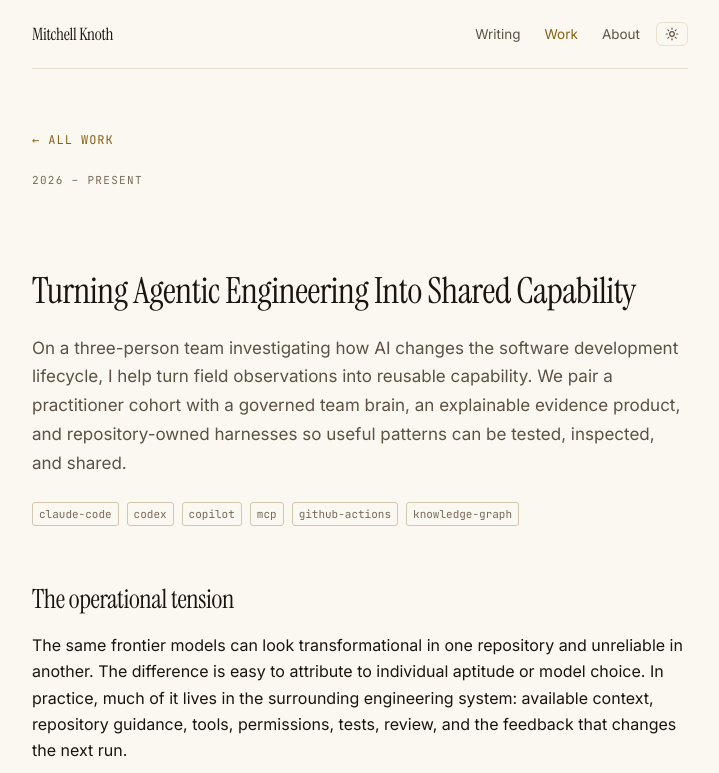
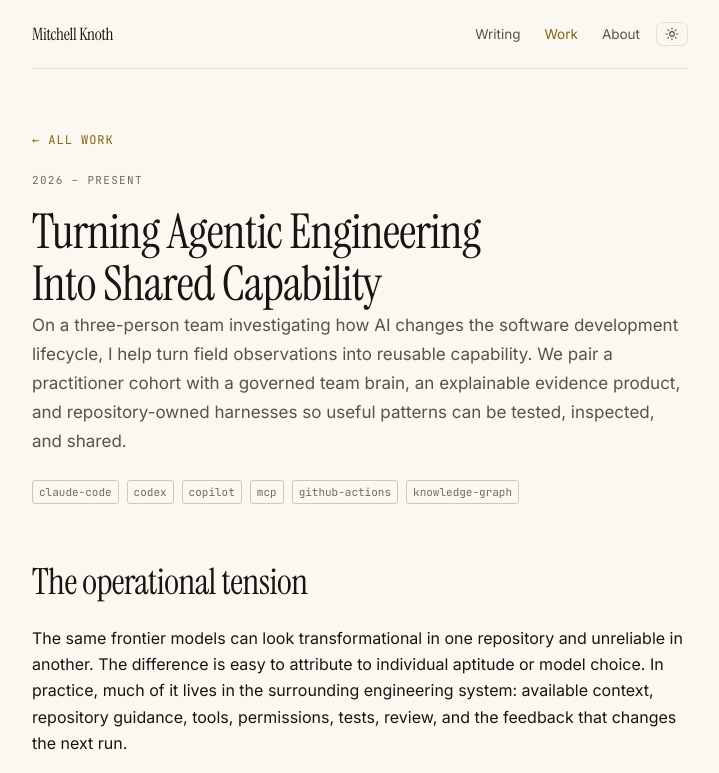
Before and after one commit to mknoth197/mknoth197.github.io, an Astro site: page /work/agentic-engineering in a window 1280 px wide. Shown: the top 773 px of the page, without its empty margins (280-999 px from the left). Built offline with nearby package versions, Linux system fonts and the light colour scheme; Astro itself is replaced by a stand-in of ours; some packages are replaced by stand-ins of ours.

Commit message:
fix(typography): strengthen content heading hierarchy

```diff
--- a/src/pages/work/[slug].astro
+++ b/src/pages/work/[slug].astro
@@ -21,7 +21,7 @@ const { Content } = await render(project);
 
     <header class="mb-10 mt-5">
       <div class="mono-meta mb-4">{project.data.period}</div>
-      <h1 class="prose-serif text-[40px] leading-[1.1]" style="color: var(--fg);">
+      <h1 class="work-title prose-serif" style="color: var(--fg);">
         {project.data.title}
       </h1>
       <p class="mt-4 text-[17px] leading-[1.7]" style="color: var(--fg-muted);">
--- a/src/styles/global.css
+++ b/src/styles/global.css
@@ -179,13 +179,21 @@ button:focus-visible,
   font-weight: 400;
   letter-spacing: -0.015em;
   color: var(--fg);
-  margin-top: 2.2em;
   margin-bottom: 0.6em;
   line-height: 1.2;
 }
-.content h1 { font-size: 2.25rem; }
-.content h2 { font-size: 1.65rem; }
-.content h3 { font-size: 1.3rem; }
+.content h1 {
+  font-size: 2.25rem;
+  margin-top: 2.2em;
+}
+.content h2 {
+  font-size: clamp(2.05rem, 4.8vw, 2.25rem);
+  margin-top: 3.5rem;
+}
+.content h3 {
+  font-size: clamp(1.6rem, 3.8vw, 1.75rem);
+  margin-top: 2.5rem;
+}
 .content p {
   margin: 0 0 1.2em;
   color: var(--fg);
@@ -282,7 +290,14 @@ button:focus-visible,
    Long-form editorial patterns
    ------------------------------------------------------------- */
 .content .article-header h1 {
-  font-size: clamp(2.45rem, 9vw, 3.45rem);
+  font-size: clamp(2.75rem, 9vw, 3.45rem);
+  line-height: 1.1;
+  margin: 0;
+}
+
+.content .work-title {
+  font-size: clamp(2.75rem, 6.5vw, 3rem);
+  line-height: 1.1;
   margin: 0;
 }
 
```
